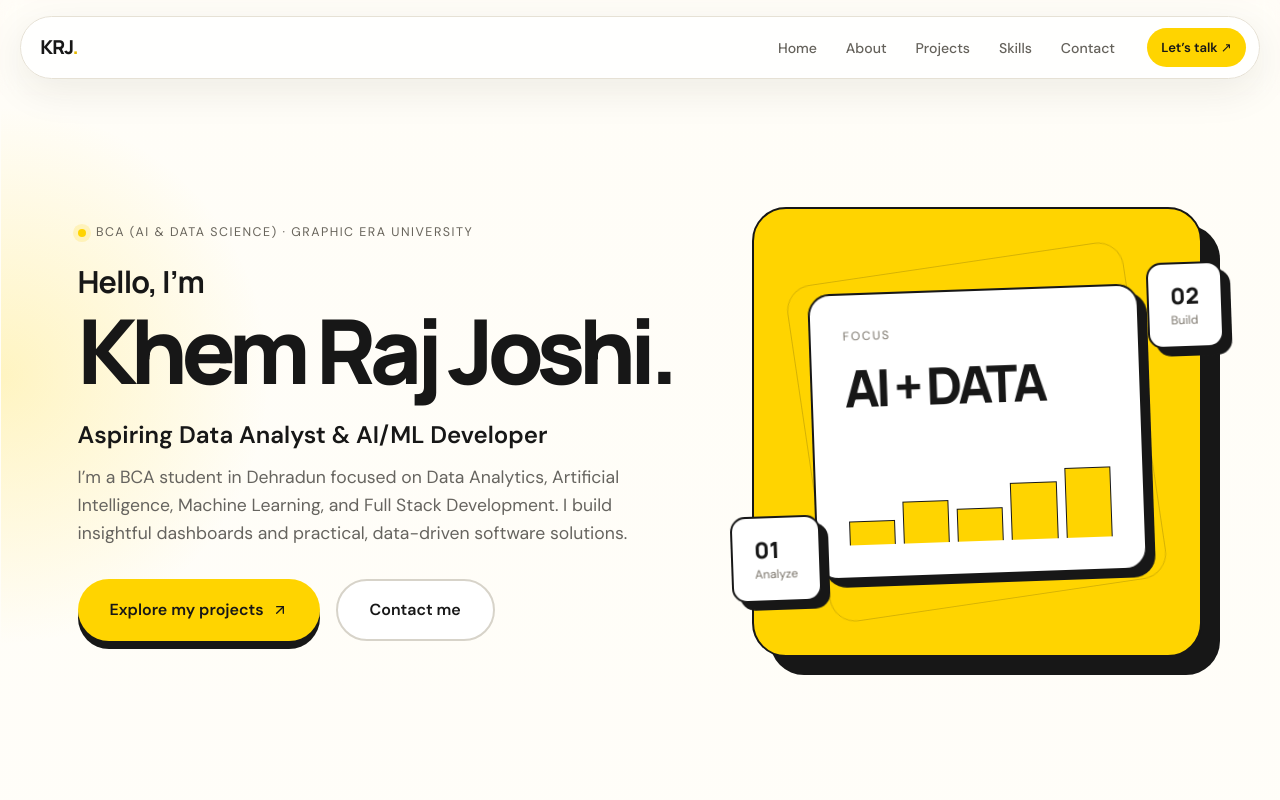
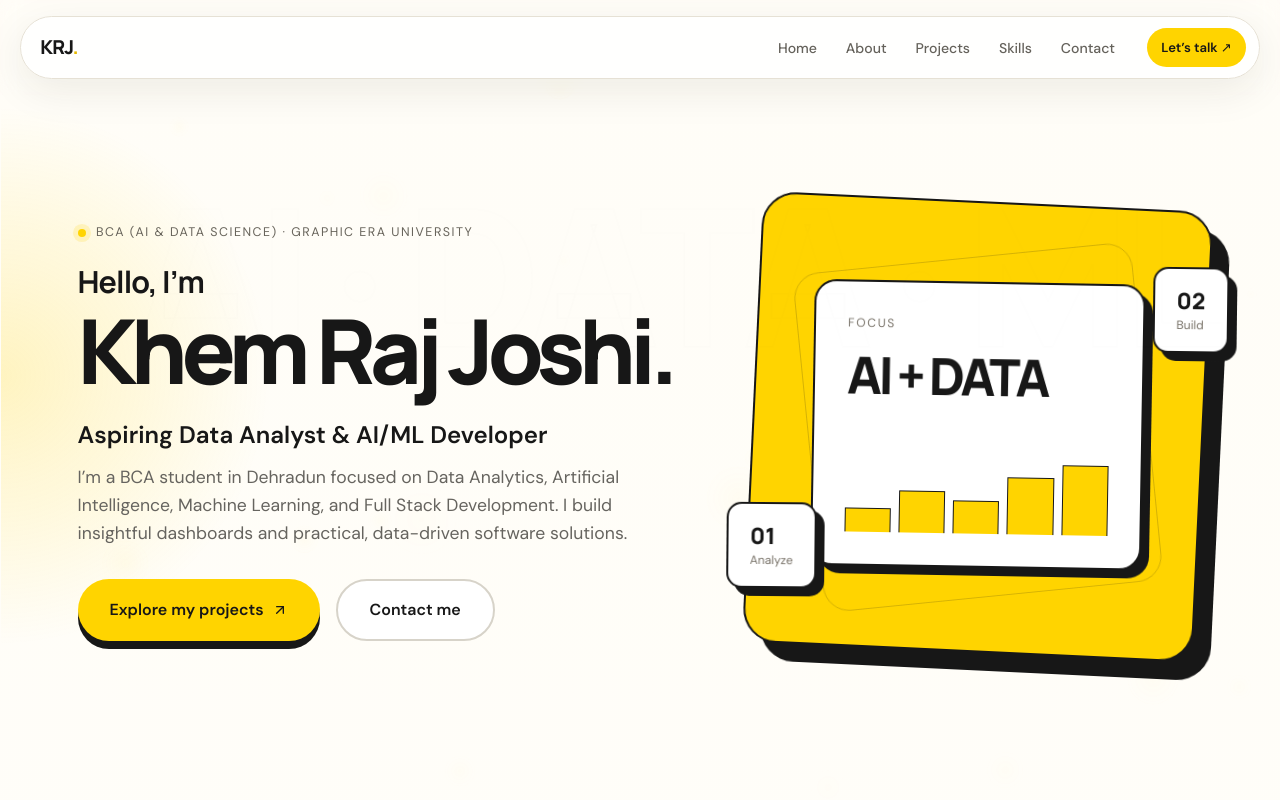
Before and after one commit to khem75/khem-portfolio, a React (Vite) app: page / in a window 1280 px wide. Shown: the top 800 px of the page. Built offline with nearby package versions, Linux system fonts and the light colour scheme.

Commit message:
feat: implement anti-gravity scrolling, spring animations, and upgrade skill icons to Lucide React

```diff
--- a/src/App.jsx
+++ b/src/App.jsx
@@ -5,11 +5,13 @@ import Projects from './components/Projects'
 import Skills from './components/Skills'
 import Contact from './components/Contact'
 import Footer from './components/Footer'
+import BackgroundParticles from './components/BackgroundParticles'
 import './App.css'
 
 function App() {
   return (
     <>
+      <BackgroundParticles />
       <Navbar />
       <Hero />
       <About />
--- a/src/components/About.jsx
+++ b/src/components/About.jsx
@@ -13,11 +13,16 @@ export default function About() {
   }
 
   const itemVariants = {
-    hidden: { opacity: 0, x: -20 },
+    hidden: { opacity: 0, y: 50 },
     visible: {
       opacity: 1,
-      x: 0,
-      transition: { duration: 0.6 },
+      y: 0,
+      transition: {
+        type: 'spring',
+        stiffness: 45,
+        damping: 12,
+        duration: 0.8,
+      },
     },
   }
 
--- /dev/null
+++ b/src/components/BackgroundParticles.jsx
@@ -0,0 +1,61 @@
+import { motion } from 'framer-motion'
+import { useEffect, useState } from 'react'
+
+export default function BackgroundParticles() {
+  const [particles, setParticles] = useState([])
+
+  useEffect(() => {
+    // Generate random particle properties
+    const generatedParticles = Array.from({ length: 25 }).map((_, i) => ({
+      id: i,
+      x: Math.random() * 100, // percentage of screen width
+      y: Math.random() * 100, // percentage of screen height
+      size: Math.random() * 60 + 10, // size from 10px to 70px
+      duration: Math.random() * 20 + 20, // drift duration 20s to 40s
+      delay: Math.random() * -20, // negative delay so they start immediately at different positions
+      opacity: Math.random() * 0.12 + 0.03, // subtle opacity
+    }))
+    setParticles(generatedParticles)
+  }, [])
+
+  return (
+    <div
+      style={{
+        position: 'fixed',
+        inset: 0,
+        pointerEvents: 'none',
+        zIndex: 0,
+        overflow: 'hidden',
+      }}
+      aria-hidden="true"
+    >
+      {particles.map((particle) => (
+        <motion.div
+          key={particle.id}
+          style={{
+            position: 'absolute',
+            left: `${particle.x}%`,
+            top: `${particle.y}%`,
+            width: particle.size,
+            height: particle.size,
+            borderRadius: '50%',
+            background: 'radial-gradient(circle, rgba(255, 212, 0, 0.25) 0%, rgba(255, 212, 0, 0.03) 70%)',
+            border: '1px solid rgba(255, 212, 0, 0.08)',
+            opacity: particle.opacity,
+          }}
+          animate={{
+            y: [0, -100, 100, 0], // drift vertically
+            x: [0, 50, -50, 0], // drift horizontally
+            scale: [1, 1.2, 0.8, 1],
+          }}
+          transition={{
+            duration: particle.duration,
+            repeat: Infinity,
+            delay: particle.delay,
+            ease: 'linear',
+          }}
+        />
+      ))}
+    </div>
+  )
+}
--- a/src/components/Contact.jsx
+++ b/src/components/Contact.jsx
@@ -36,11 +36,16 @@ export default function Contact() {
   }
 
   const itemVariants = {
-    hidden: { opacity: 0, y: 20 },
+    hidden: { opacity: 0, y: 40 },
     visible: {
       opacity: 1,
       y: 0,
-      transition: { duration: 0.6 },
+      transition: {
+        type: 'spring',
+        stiffness: 45,
+        damping: 12,
+        duration: 0.8,
+      },
     },
   }
 
--- a/src/components/Hero.css
+++ b/src/components/Hero.css
@@ -185,10 +185,51 @@
 .hero-text h1 { -webkit-text-fill-color:#171717; color:#171717; }.hero-text h1 em { color:#d5aa00; }.hero-text .subtitle { color:#171717; }.hero-text .description { color:#66645f; }
 .hero-text h1 .hero-greeting { display:block; margin-bottom:.35em; font-size:.34em; line-height:1; letter-spacing:-.03em; font-weight:700; color:#171717; -webkit-text-fill-color:#171717; }
 .hero-text h1 em { display:block; }
-.hero-visual { overflow:visible; border:2px solid #171717; background:#ffd400; box-shadow:18px 18px 0 #171717; border-radius:34px; transform:rotate(2deg); }
+.hero-visual { overflow:visible; border:2px solid #171717; background:#ffd400; box-shadow:18px 18px 0 #171717; border-radius:34px; transform:rotate(2deg); animation: floatHeroVisual 9s ease-in-out infinite; }
 .hero-visual::after { border-color:rgba(23,23,23,.18); border-style:solid; border-radius:26px; }
-.data-card { position:absolute; z-index:3; display:flex; flex-direction:column; border:2px solid #171717; background:white; color:#171717; box-shadow:8px 8px 0 #171717; transform:rotate(-2deg); }
-.data-card-main { inset:18% 13%; padding:2rem; border-radius:22px; }.data-card-main span { color:#777167; font-size:.75rem; letter-spacing:.15em; text-transform:uppercase; }.data-card-main strong { margin:.35rem 0 auto; font:800 clamp(2rem,4vw,4rem) 'Manrope'; letter-spacing:-.07em; }
+.data-card { position:absolute; z-index:3; display:flex; flex-direction:column; border:2px solid #171717; background:white; color:#171717; box-shadow:8px 8px 0 #171717; transform:rotate(-2deg); transition: all 0.3s ease; }
+.data-card:hover { box-shadow: 12px 12px 0 #171717; transform: rotate(-2deg) translateY(-5px); }
+.data-card-main { inset:18% 13%; padding:2rem; border-radius:22px; animation: floatCardMain 8s ease-in-out infinite; }
+.data-card-main span { color:#777167; font-size:.75rem; letter-spacing:.15em; text-transform:uppercase; }.data-card-main strong { margin:.35rem 0 auto; font:800 clamp(2rem,4vw,4rem) 'Manrope'; letter-spacing:-.07em; }
 .chart { height:32%; display:flex; align-items:end; gap:8px; }.chart i { flex:1; background:#ffd400; border:1px solid #171717; border-bottom:0; }.chart i:nth-child(1){height:35%}.chart i:nth-child(2){height:60%}.chart i:nth-child(3){height:48%}.chart i:nth-child(4){height:82%}.chart i:nth-child(5){height:100%}
-.data-card-small { padding:1rem 1.35rem; border-radius:15px; }.data-card-small b { font:800 1.4rem 'Manrope'; }.data-card-small span { font-size:.75rem; color:#777167; }.data-card-small:nth-child(2){left:-5%;bottom:12%}.data-card-small:nth-child(3){right:-5%;top:12%}
+.data-card-small { padding:1rem 1.35rem; border-radius:15px; }.data-card-small b { font:800 1.4rem 'Manrope'; }.data-card-small span { font-size:.75rem; color:#777167; }
+.data-card-small:nth-child(2){left:-5%;bottom:12%; animation: floatCardSmall1 6s ease-in-out infinite; }
+.data-card-small:nth-child(3){right:-5%;top:12%; animation: floatCardSmall2 7s ease-in-out infinite; }
+
+.hero-parallax-watermark {
+  position: absolute;
+  top: 15%;
+  right: 5%;
+  font-size: clamp(6rem, 15vw, 15rem);
+  font-weight: 950;
+  color: rgba(23, 23, 23, 0.02);
+  -webkit-text-stroke: 2px rgba(23, 23, 23, 0.04);
+  font-family: 'Manrope', sans-serif;
+  letter-spacing: -0.05em;
+  pointer-events: none;
+  z-index: 1;
+  user-select: none;
+  white-space: nowrap;
+}
+
+@keyframes floatHeroVisual {
+  0%, 100% { transform: rotate(2deg) translateY(0); }
+  50% { transform: rotate(3.5deg) translateY(-12px); }
+}
+
+@keyframes floatCardMain {
+  0%, 100% { transform: rotate(-2deg) translateY(0); }
+  50% { transform: rotate(-0.5deg) translateY(-8px); }
+}
+
+@keyframes floatCardSmall1 {
+  0%, 100% { transform: rotate(-2deg) translateY(0); }
+  50% { transform: rotate(-3.5deg) translateY(10px); }
+}
+
+@keyframes floatCardSmall2 {
+  0%, 100% { transform: rotate(-2deg) translateY(0); }
+  50% { transform: rotate(0.5deg) translateY(-12px); }
+}
+
 @media(max-width:850px){.hero-visual{margin-bottom:2rem}.hero-text h1 em{display:block}}
--- a/src/components/Hero.jsx
+++ b/src/components/Hero.jsx
@@ -1,8 +1,12 @@
-import { motion } from 'framer-motion'
+import { motion, useScroll, useTransform } from 'framer-motion'
 import { FiArrowUpRight } from 'react-icons/fi'
 import './Hero.css'
 
 export default function Hero() {
+  const { scrollY } = useScroll()
+  const yParallax = useTransform(scrollY, [0, 800], [0, -180])
+  const opacityParallax = useTransform(scrollY, [0, 600], [0.15, 0])
+
   const containerVariants = {
     hidden: { opacity: 0 },
     visible: {
@@ -25,6 +29,14 @@ export default function Hero() {
 
   return (
     <section id="home" className="hero">
+      <motion.div
+        className="hero-parallax-watermark"
+        style={{ y: yParallax, opacity: opacityParallax }}
+        aria-hidden="true"
+      >
+        AI · DATA · ML
+      </motion.div>
+
       <motion.div
         className="hero-content"
         variants={containerVariants}
--- a/src/components/Projects.jsx
+++ b/src/components/Projects.jsx
@@ -113,11 +113,16 @@ export default function Projects() {
   }
 
   const itemVariants = {
-    hidden: { opacity: 0, y: 20 },
+    hidden: { opacity: 0, y: 40 },
     visible: {
       opacity: 1,
       y: 0,
-      transition: { duration: 0.6 },
+      transition: {
+        type: 'spring',
+        stiffness: 45,
+        damping: 12,
+        duration: 0.8,
+      },
     },
   }
 
@@ -158,7 +163,13 @@ export default function Projects() {
             </div>
             <div className="projects-grid">
               {group.items.map((project) => (
-                <motion.div key={project.id} className="project-card" variants={itemVariants} whileHover={{ translateY: -10 }}>
+                <motion.div
+                  key={project.id}
+                  className="project-card"
+                  variants={itemVariants}
+                  whileHover={{ y: -15, scale: 1.025 }}
+                  transition={{ type: 'spring', stiffness: 200, damping: 15 }}
+                >
                   <div className="project-header">
                     <h3>{project.title}</h3>
                     <div className="project-links">
--- a/src/components/Skills.jsx
+++ b/src/components/Skills.jsx
@@ -1,32 +1,32 @@
 import { motion } from 'framer-motion'
 import {
-  FiCode,
-  FiDatabase,
-  FiTrendingUp,
-  FiLayout,
-} from 'react-icons/fi'
+  LuCode,
+  LuCpu,
+  LuWrench,
+  LuLayoutDashboard,
+} from 'react-icons/lu'
 import './Skills.css'
 
 export default function Skills() {
   const skillCategories = [
     {
       title: 'Data Analytics',
-      icon: FiLayout,
+      icon: LuLayoutDashboard,
       skills: ['SQL', 'MySQL', 'Power BI', 'Microsoft Excel', 'Data Visualization', 'Data Cleaning'],
     },
     {
       title: 'Programming',
-      icon: FiCode,
+      icon: LuCode,
       skills: ['Python', 'JavaScript', 'R Programming', 'HTML5', 'CSS3'],
     },
     {
       title: 'AI & Machine Learning',
-      icon: FiDatabase,
+      icon: LuCpu,
       skills: ['OpenCV', 'Scikit-Learn', 'Machine Learning', 'Computer Vision', 'Data Mining'],
     },
     {
       title: 'Tools & Technologies',
-      icon: FiTrendingUp,
+      icon: LuWrench,
       skills: ['Git', 'GitHub', 'VS Code', 'MySQL Workbench', 'Power BI Desktop', 'Jupyter Notebook'],
     },
   ]
@@ -42,11 +42,16 @@ export default function Skills() {
   }
 
   const itemVariants = {
-    hidden: { opacity: 0, y: 20 },
+    hidden: { opacity: 0, y: 40 },
     visible: {
       opacity: 1,
       y: 0,
-      transition: { duration: 0.6 },
+      transition: {
+        type: 'spring',
+        stiffness: 45,
+        damping: 12,
+        duration: 0.8,
+      },
     },
   }
 
@@ -71,7 +76,8 @@ export default function Skills() {
                 key={index}
                 className="skill-card"
                 variants={itemVariants}
-                whileHover={{ scale: 1.05 }}
+                whileHover={{ y: -10, scale: 1.03 }}
+                transition={{ type: 'spring', stiffness: 200, damping: 15 }}
               >
                 <div className="skill-icon">
                   <IconComponent size={32} />
```
